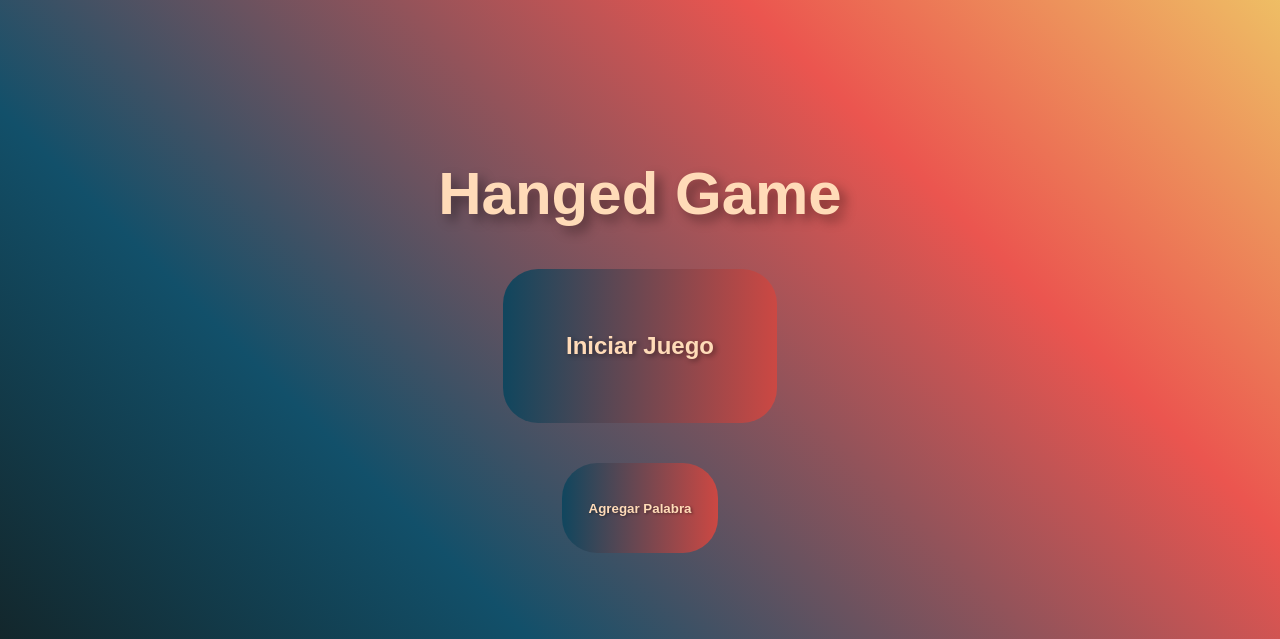
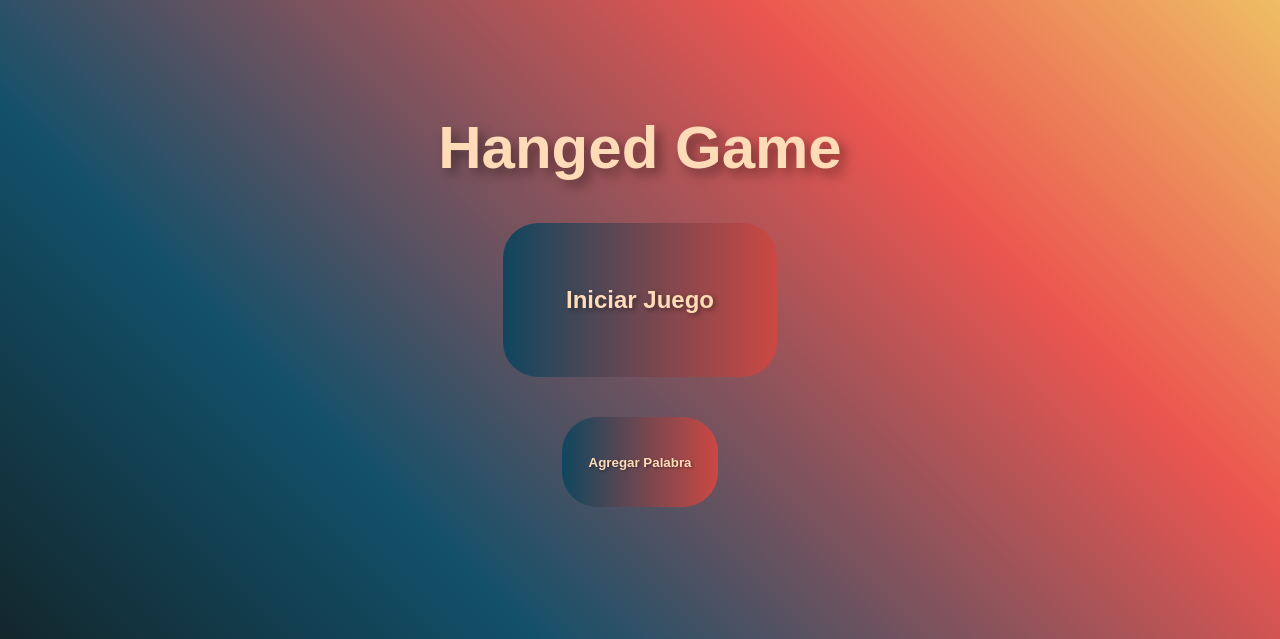
Before and after one commit to Jhordy11/Reto2, a plain HTML site: page index.html in a window 1280 px wide. Shown: the part 88-727 px from the top of the page. Drawn offline with Linux system fonts and the light colour scheme; some packages are replaced by stand-ins of ours; a script that the page names is missing.

Commit message:
cambiando el padding del titulo

```diff
--- a/style.css
+++ b/style.css
@@ -83,7 +83,7 @@ header{
 .menuInicial h1{
     width: 100%;
     height: 12%;
-    padding:8% 0 30px 0;
+    padding:0 0 30px 0;
     font-weight: bold;
     color: #ffdbb8;
     font-size: 500%;
```
